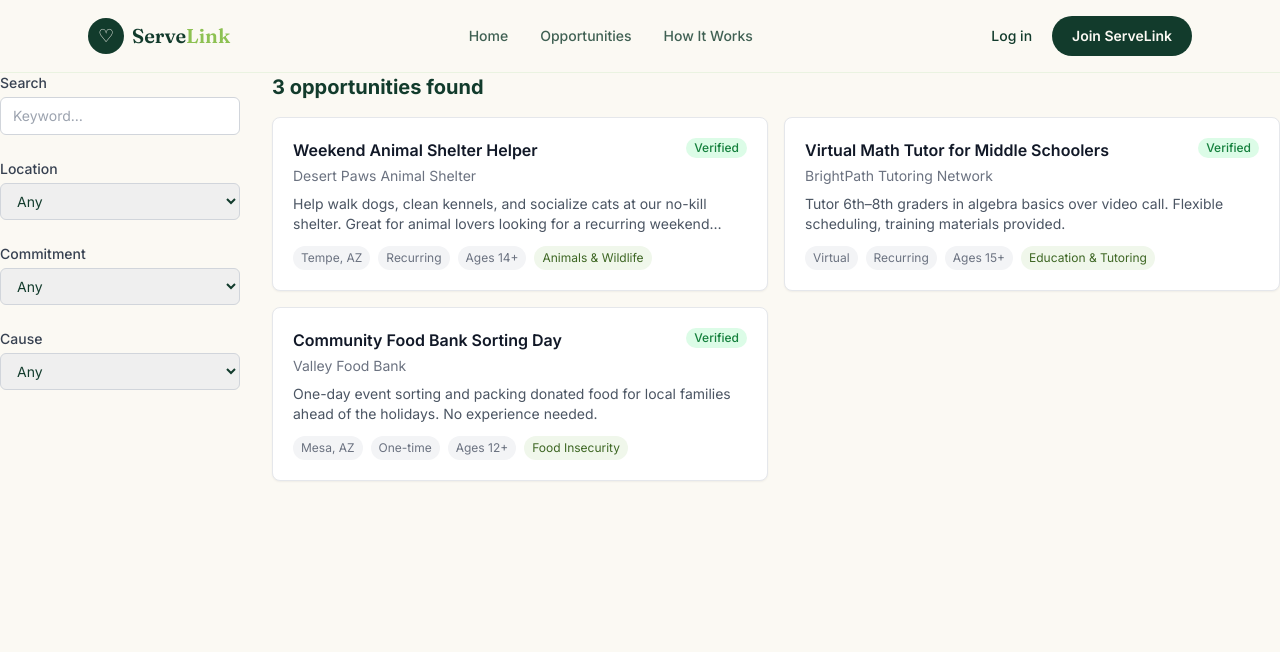
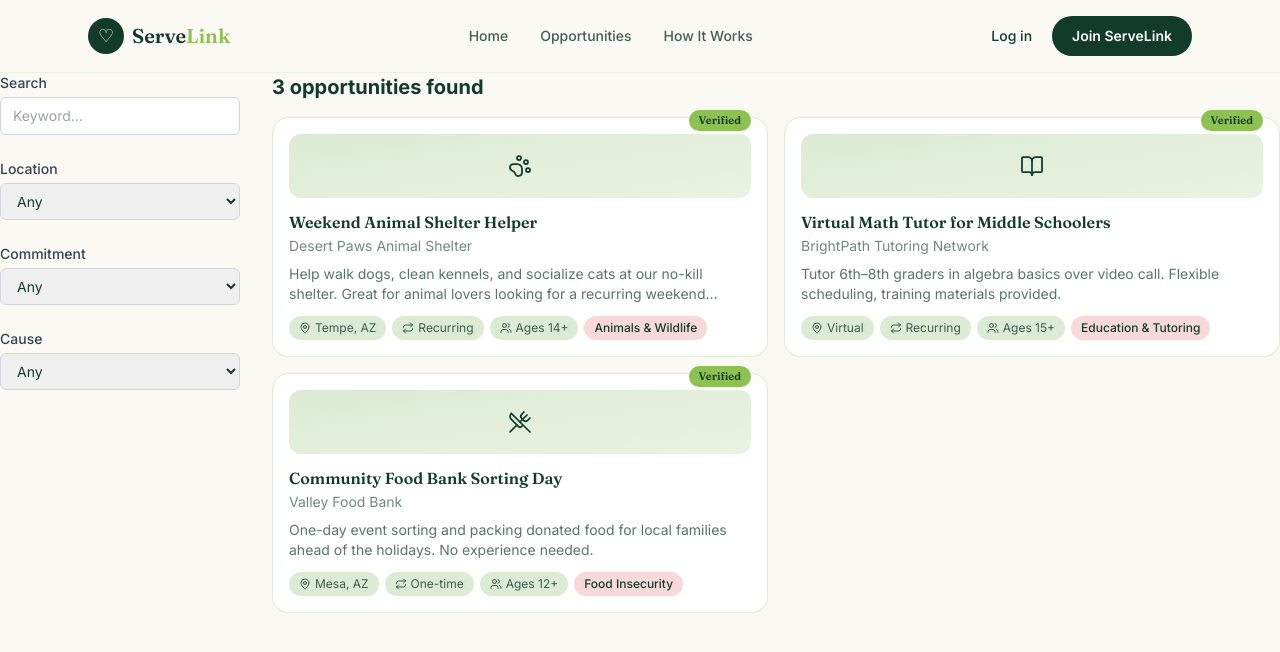
Before and after one commit to Mya-Codeszz/serve2impact, a Next.js app: page /search in a window 1280 px wide. Shown: the top 652 px of the page. Built offline with nearby package versions, Linux system fonts and the light colour scheme; no server answers.

Commit message:
Add files via upload

```diff
--- a/components/OpportunityCard.tsx
+++ b/components/OpportunityCard.tsx
@@ -1,4 +1,5 @@
 import Link from 'next/link';
+import { MapPin, Repeat, Users, PawPrint, BookOpen, Leaf, UtensilsCrossed, HeartHandshake, Sparkles } from 'lucide-react';
 import type { Opportunity } from '@/types/database.types';
 
 function formatLocation(o: Opportunity) {
@@ -7,32 +8,66 @@ function formatLocation(o: Opportunity) {
   return o.location_type === 'hybrid' ? 'Hybrid' : 'Location TBD';
 }
 
-export default function OpportunityCard({ opportunity }: { opportunity: Opportunity }) {
+const CATEGORY_ICONS: Record<string, typeof PawPrint> = {
+  animals: PawPrint,
+  education: BookOpen,
+  'education-tutoring': BookOpen,
+  environment: Leaf,
+  'food-security': UtensilsCrossed,
+  food_insecurity: UtensilsCrossed,
+  seniors: HeartHandshake,
+};
+
+function iconFor(opportunity: Opportunity) {
+  const slug = opportunity.categories?.[0]?.slug;
+  return (slug && CATEGORY_ICONS[slug]) || Sparkles;
+}
+
+export default function OpportunityCard({
+  opportunity,
+  tilt = false,
+}: {
+  opportunity: Opportunity;
+  tilt?: boolean;
+}) {
+  const Icon = iconFor(opportunity);
+
   return (
     <Link
       href={`/opportunities/${opportunity.id}`}
-      className="block rounded-lg border border-gray-200 bg-white p-5 shadow-sm transition hover:border-brand-300 hover:shadow-md"
+      className={`group relative block rounded-2xl border border-leaf-circle bg-white p-4 transition hover:-translate-y-0.5 hover:shadow-md focus-ring ${
+        tilt ? 'hover:rotate-0 rotate-[-0.5deg]' : ''
+      }`}
     >
-      <div className="flex items-start justify-between gap-2">
-        <h3 className="font-semibold text-gray-900">{opportunity.title}</h3>
-        {opportunity.status === 'verified' && (
-          <span className="shrink-0 rounded-full bg-green-100 px-2 py-0.5 text-xs font-medium text-green-700">
-            Verified
-          </span>
-        )}
+      {opportunity.status === 'verified' && (
+        <span className="absolute -top-2 right-4 rounded-full bg-leaf px-2.5 py-0.5 text-[11px] font-semibold text-forest font-display shadow-sm">
+          Verified
+        </span>
+      )}
+
+      <div className="flex h-16 items-center justify-center rounded-xl bg-gradient-to-br from-leaf-circle to-leaf-light">
+        <Icon className="h-6 w-6 text-forest" strokeWidth={1.75} />
       </div>
-      <p className="mt-1 text-sm text-gray-500">{opportunity.organization?.name}</p>
-      <p className="mt-2 line-clamp-2 text-sm text-gray-600">{opportunity.description}</p>
-      <div className="mt-3 flex flex-wrap gap-2 text-xs text-gray-500">
-        <span className="rounded-full bg-gray-100 px-2 py-1">{formatLocation(opportunity)}</span>
-        <span className="rounded-full bg-gray-100 px-2 py-1">
+
+      <h3 className="mt-3 font-display font-semibold text-forest">{opportunity.title}</h3>
+      <p className="mt-0.5 text-sm text-forest/60">{opportunity.organization?.name}</p>
+      <p className="mt-2 line-clamp-2 text-sm text-forest/70">{opportunity.description}</p>
+
+      <div className="mt-3 flex flex-wrap gap-1.5 text-xs">
+        <span className="inline-flex items-center gap-1 rounded-full bg-leaf-circle px-2.5 py-1 text-forest/80">
+          <MapPin className="h-3 w-3" /> {formatLocation(opportunity)}
+        </span>
+        <span className="inline-flex items-center gap-1 rounded-full bg-leaf-circle px-2.5 py-1 text-forest/80">
+          <Repeat className="h-3 w-3" />
           {opportunity.commitment_type === 'one_time' ? 'One-time' : 'Recurring'}
         </span>
         {opportunity.min_age && (
-          <span className="rounded-full bg-gray-100 px-2 py-1">Ages {opportunity.min_age}+</span>
+          <span className="inline-flex items-center gap-1 rounded-full bg-leaf-circle px-2.5 py-1 text-forest/80">
+            <Users className="h-3 w-3" /> Ages {opportunity.min_age}+
+          </span>
         )}
         {opportunity.categories?.map((c) => (
-          <span key={c.id} className="rounded-full bg-brand-50 px-2 py-1 text-brand-700">
+          <span key={c.id} className="rounded-full bg-blush px-2.5 py-1 font-medium text-forest">
             {c.name}
           </span>
         ))}
--- /dev/null
+++ b/components/PageShell.tsx
@@ -0,0 +1,11 @@
+export default function PageShell({
+  children,
+  narrow = false,
+}: {
+  children: React.ReactNode;
+  narrow?: boolean;
+}) {
+  return (
+    <div className={`mx-auto px-6 py-12 ${narrow ? 'max-w-md' : 'max-w-6xl'}`}>{children}</div>
+  );
+}
--- a/components/SaveButton.tsx
+++ b/components/SaveButton.tsx
@@ -1,6 +1,7 @@
 'use client';
 
 import { useState } from 'react';
+import { Heart } from 'lucide-react';
 import { createClient } from '@/lib/supabase/client';
 
 type SaveButtonProps = {
@@ -67,8 +68,13 @@ export default function SaveButton({
       type="button"
       onClick={toggleSave}
       disabled={loading}
-      className="rounded-lg border border-gray-200 bg-white px-4 py-2 text-sm font-medium text-gray-700 hover:bg-gray-50 disabled:opacity-50"
+      className={`inline-flex items-center gap-2 rounded-full border px-4 py-2 text-sm font-medium transition disabled:opacity-50 focus-ring ${
+        saved
+          ? 'border-leaf bg-leaf-circle text-forest'
+          : 'border-leaf-circle bg-white text-forest hover:bg-leaf-light/60'
+      }`}
     >
+      <Heart className={`h-4 w-4 ${saved ? 'fill-forest text-forest' : 'text-forest/60'}`} />
       {saved ? 'Saved' : 'Save'}
     </button>
   );
```
